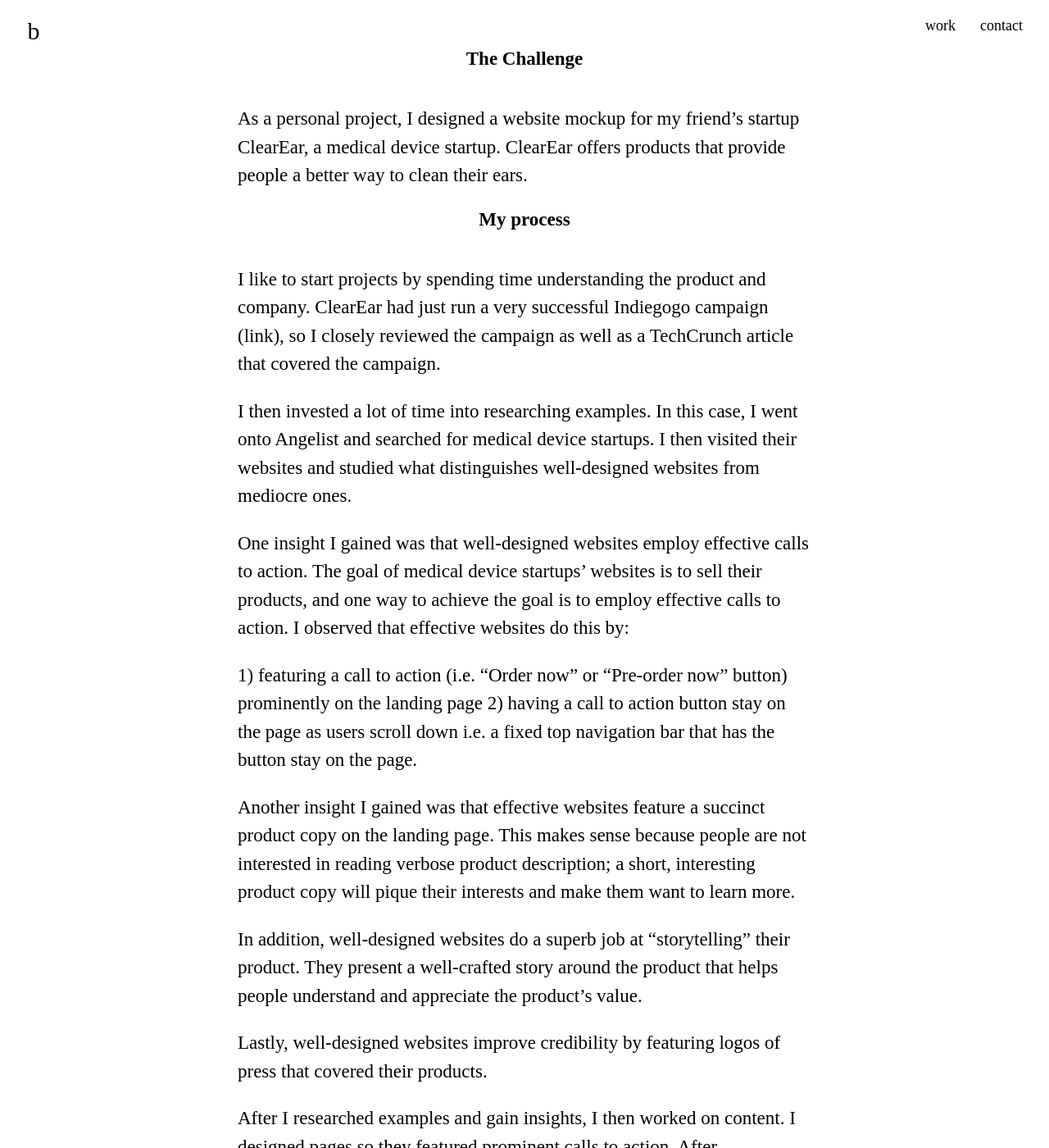
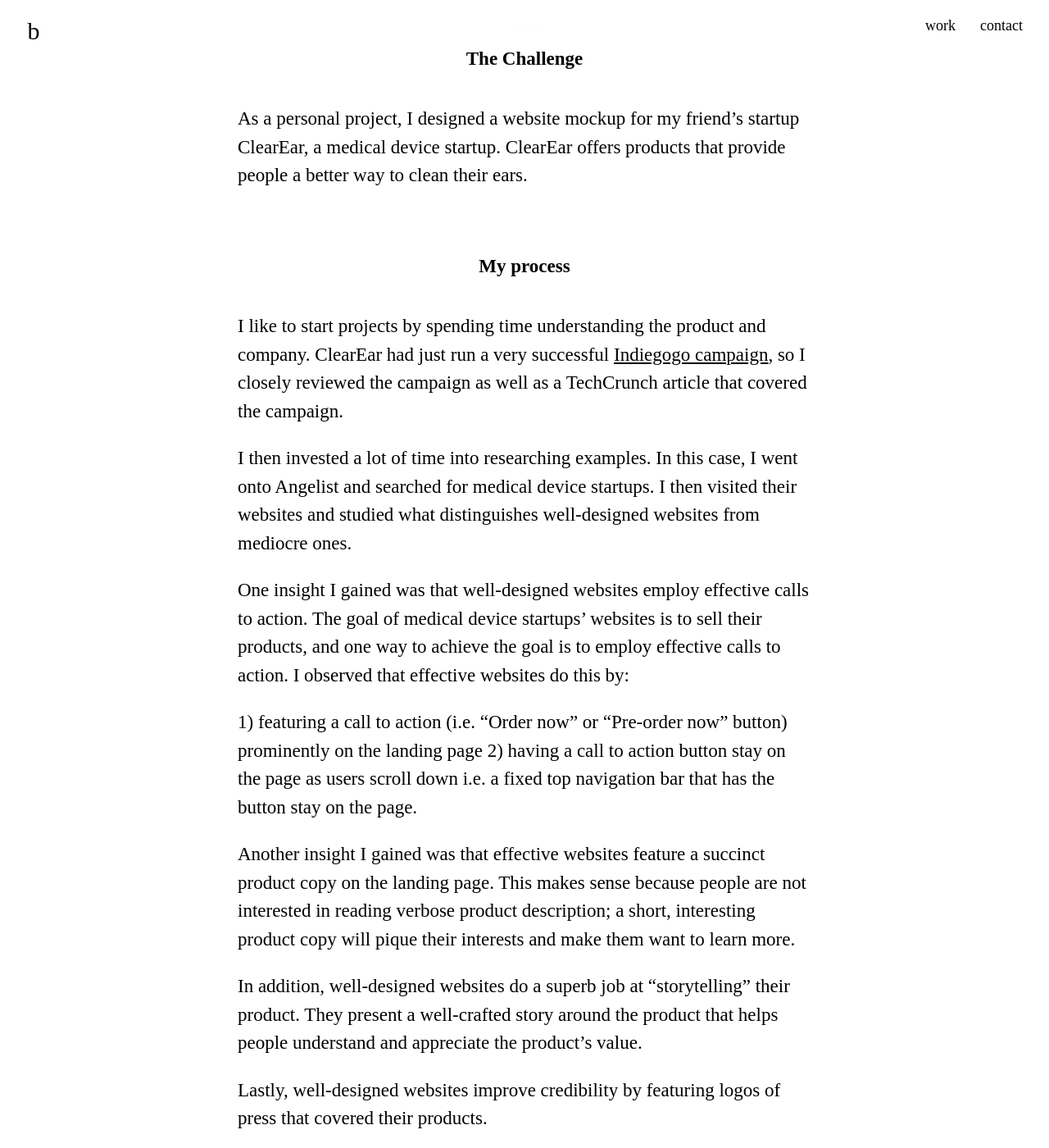
Before and after one commit to bkwon0402/bkwon0402.github.io, a Jekyll site: the page built from item/samplepage.md, in a window 1280 px wide and 1400 px high, scrolled down 226 px. Shown: the whole window at 82% size. Built offline with Jekyll 4.4.1, drawn with Linux system fonts in a browser that asks for light colours; some of the changed text lies outside the part shown.

```diff
--- a/item/samplepage.md
+++ b/item/samplepage.md
@@ -9,10 +9,10 @@
 As a personal project, I designed a website mockup for my friend’s startup ClearEar, a medical device startup. ClearEar offers products that provide people a better way to clean their ears.
 
 
-
+<br>
 # My process
 
-I like to start projects by spending time understanding the product and company. ClearEar had just run a very successful Indiegogo campaign (link), so I closely reviewed the campaign as well as a TechCrunch article that covered the campaign.
+I like to start projects by spending time understanding the product and company. ClearEar had just run a very successful <a class="indiegogo" href="https://www.indiegogo.com/projects/the-oto-tip-4-reasons-to-quit-q-tips-today">Indiegogo campaign</a>, so I closely reviewed the campaign as well as a TechCrunch article that covered the campaign.
 
 I then invested a lot of time into researching examples. In this case, I went onto Angelist and searched for medical device startups. I then visited their websites and studied what distinguishes well-designed websites from mediocre ones.
 
@@ -26,10 +26,9 @@
 
 Lastly, well-designed websites improve credibility by featuring logos of press that covered their products.
 
-After I researched examples and gain insights, I then worked on content. I designed pages so they featured prominent calls to action. After brainstorming, I came up with a succinct product copy “A better way to clean your ears.” In terms of product storytelling, I decided to work with content they used in their Indiegogo campaign. The campaign earned the support of 1,276 backers, so I trusted that the content resonated with audience. I also assembled press logos. While I saw that some websites feature press logos on the bottom of landing pages, I decided to feature them on top since ClearEar is a young company that has much to benefit from credibility cues. Credibility cues such as press coverage will instill confidence in their audience that the product is legitimate and make potential customers feel comfortable about making a purchase.
+After I researched examples, I then work on content. I designed pages so they featured prominent calls to action. After brainstorming, I came up with a succinct product copy “A better way to clean your ears.” In terms of product storytelling, I decided to work with content they used in their Indiegogo campaign. The campaign earned the support of 1,276 backers, so I trusted that the content resonated with audience. I also assembled press logos. While I saw that some websites feature press logos on the bottom of landing pages, I decided to feature them on top since ClearEar is a young company that has much to benefit from credibility cues. Credibility cues such as press coverage will instill confidence in their audience that the product is legitimate and make them feel comfortable about making a purchase.
 
-
-Finally, I worked on visual design and bringing content into life. The company already had branding assets such as logo and icons, so I designed pages in a style that suits their current branding.
+Finally, I work on visual design and bring content into life. The company already had branding assets such as logo and icons, so I designed pages in a style that suits their current branding.
 
 Here is the landing page.
 <br>
--- a/styles/core.css
+++ b/styles/core.css
@@ -648,6 +648,14 @@
 	width: 130%;
 	margin-left: -110px;
 }
+.indiegogo {
+	text-decoration: underline;
+}
+.hi {
+	font-size: 25px;
+	text-align: center;
+	margin-top: 250px;
+}
 
 /* global */
 .header {
```
Also changed, not shown: item/wefinance.md (+1 -1 lines), images/about 2.png (added), images/about.png, index.html (line endings or trailing spaces).
